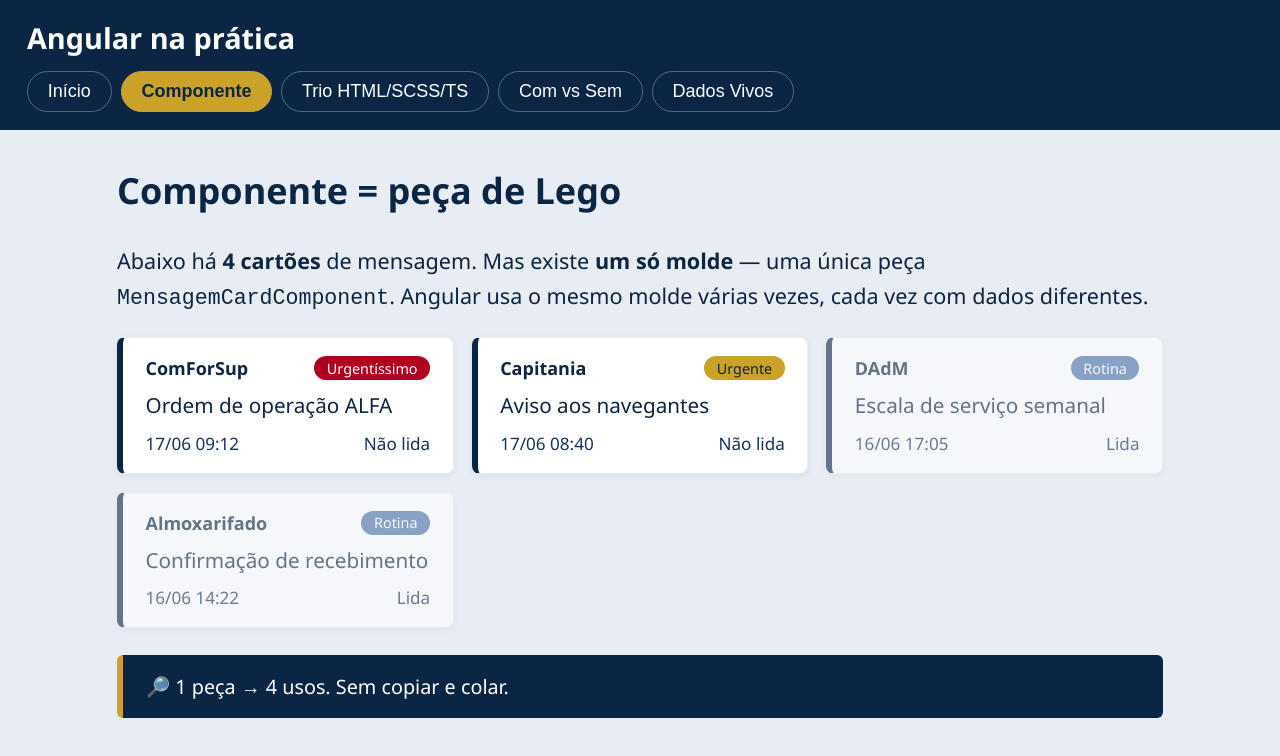
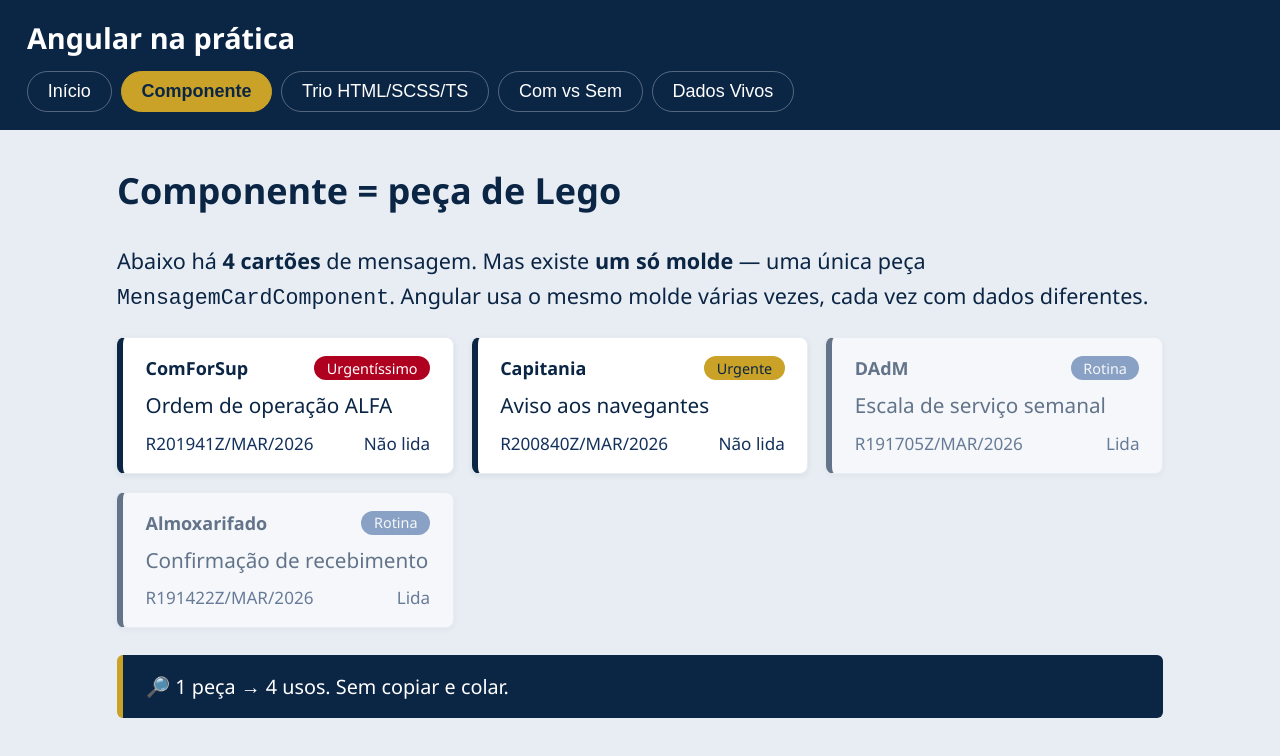
Before and after one commit to matheusmoraesnascimento-beep/palestra-angular, an Angular app: page / in a window 1280 px wide. Both pictures are taken after a click on the button "Componente". Shown: the top 756 px of the page. Built offline with nearby package versions, Linux system fonts and the light colour scheme.

Commit message:
refactor: campo data -> dataHora com formato DTG naval (R201941Z/MAR/2026)

```diff
--- a/src/app/mensagem-card/mensagem-card.component.html
+++ b/src/app/mensagem-card/mensagem-card.component.html
@@ -5,7 +5,7 @@
   </header>
   <p class="assunto">{{ mensagem.assunto }}</p>
   <footer class="card-rodape">
-    <span class="data">{{ mensagem.data }}</span>
+    <span class="data-hora">{{ mensagem.dataHora }}</span>
     <span class="status">{{ mensagem.lida ? 'Lida' : 'Não lida' }}</span>
   </footer>
 </article>
--- a/src/app/mensagem.ts
+++ b/src/app/mensagem.ts
@@ -3,7 +3,7 @@ export type Prioridade = 'rotina' | 'urgente' | 'urgentissimo';
 export interface Mensagem {
   remetente: string;
   assunto: string;
-  data: string;
+  dataHora: string;
   prioridade: Prioridade;
   lida: boolean;
 }
@@ -18,8 +18,8 @@ export function rotuloPrioridade(p: Prioridade): string {
 }
 
 export const MENSAGENS: Mensagem[] = [
-  { remetente: 'ComForSup', assunto: 'Ordem de operação ALFA', data: '17/06 09:12', prioridade: 'urgentissimo', lida: false },
-  { remetente: 'Capitania', assunto: 'Aviso aos navegantes', data: '17/06 08:40', prioridade: 'urgente', lida: false },
-  { remetente: 'DAdM', assunto: 'Escala de serviço semanal', data: '16/06 17:05', prioridade: 'rotina', lida: true },
-  { remetente: 'Almoxarifado', assunto: 'Confirmação de recebimento', data: '16/06 14:22', prioridade: 'rotina', lida: true },
+  { remetente: 'ComForSup', assunto: 'Ordem de operação ALFA', dataHora: 'R201941Z/MAR/2026', prioridade: 'urgentissimo', lida: false },
+  { remetente: 'Capitania', assunto: 'Aviso aos navegantes', dataHora: 'R200840Z/MAR/2026', prioridade: 'urgente', lida: false },
+  { remetente: 'DAdM', assunto: 'Escala de serviço semanal', dataHora: 'R191705Z/MAR/2026', prioridade: 'rotina', lida: true },
+  { remetente: 'Almoxarifado', assunto: 'Confirmação de recebimento', dataHora: 'R191422Z/MAR/2026', prioridade: 'rotina', lida: true },
 ];
--- a/src/app/secoes/comparacao.component.ts
+++ b/src/app/secoes/comparacao.component.ts
@@ -38,21 +38,21 @@ export class ComparacaoComponent {
   readonly codigoSem = `<article class="card">
   <span class="remetente">ComForSup</span>
   <p class="assunto">Ordem de operação ALFA</p>
-  <span class="data">17/06 09:12</span>
+  <span class="data-hora">R201941Z/MAR/2026</span>
 </article>
 <article class="card">
   <span class="remetente">Capitania</span>
   <p class="assunto">Aviso aos navegantes</p>
-  <span class="data">17/06 08:40</span>
+  <span class="data-hora">R200840Z/MAR/2026</span>
 </article>
 <article class="card">
   <span class="remetente">DAdM</span>
   <p class="assunto">Escala de serviço semanal</p>
-  <span class="data">16/06 17:05</span>
+  <span class="data-hora">R191705Z/MAR/2026</span>
 </article>
 <article class="card">
   <span class="remetente">Almoxarifado</span>
   <p class="assunto">Confirmação de recebimento</p>
-  <span class="data">16/06 14:22</span>
+  <span class="data-hora">R191422Z/MAR/2026</span>
 </article>`;
 }
--- a/src/app/secoes/dados-vivos.component.ts
+++ b/src/app/secoes/dados-vivos.component.ts
@@ -48,7 +48,7 @@ export class DadosVivosComponent {
   adicionar(): void {
     this.contador++;
     this.mensagens = [
-      { remetente: 'Novo contato', assunto: 'Mensagem ' + this.contador, data: 'agora', prioridade: 'urgente', lida: false },
+      { remetente: 'Novo contato', assunto: 'Mensagem ' + this.contador, dataHora: 'R202000Z/MAR/2026', prioridade: 'urgente', lida: false },
       ...this.mensagens,
     ];
   }
--- a/src/app/secoes/trio.component.ts
+++ b/src/app/secoes/trio.component.ts
@@ -42,7 +42,7 @@ export class TrioComponent {
   readonly html = `<article class="card">
   <span class="remetente">{{ mensagem.remetente }}</span>
   <p class="assunto">{{ mensagem.assunto }}</p>
-  <span class="data">{{ mensagem.data }}</span>
+  <span class="data-hora">{{ mensagem.dataHora }}</span>
 </article>`;
   readonly scss = `.card {
   background: white;
@@ -51,6 +51,11 @@ export class TrioComponent {
   padding: 1rem;
 }
 .remetente { font-weight: 700; }`;
-  readonly ts = `@Input({ required: true })
-mensagem!: Mensagem;`;
+  readonly ts = `mensagem = {
+  remetente: 'ComForSup',
+  assunto: 'Ordem de operação ALFA',
+  dataHora: 'R201941Z/MAR/2026',
+  prioridade: 'urgentissimo',
+  lida: false,
+};`;
 }
```
